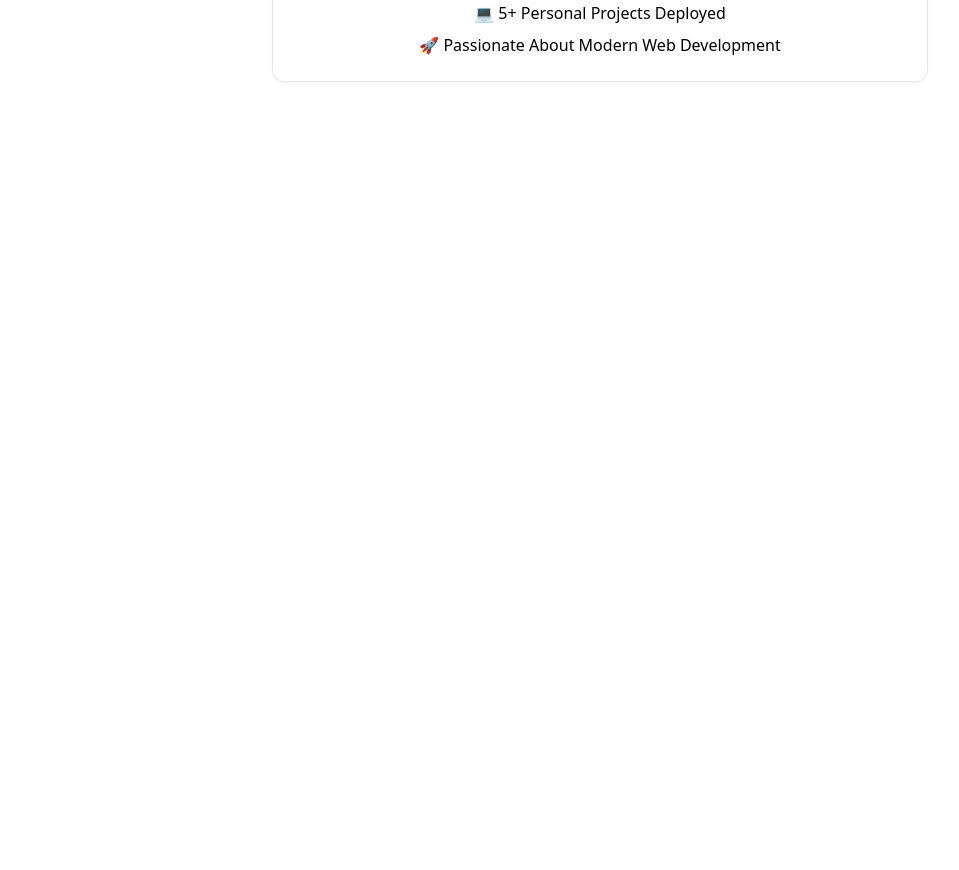
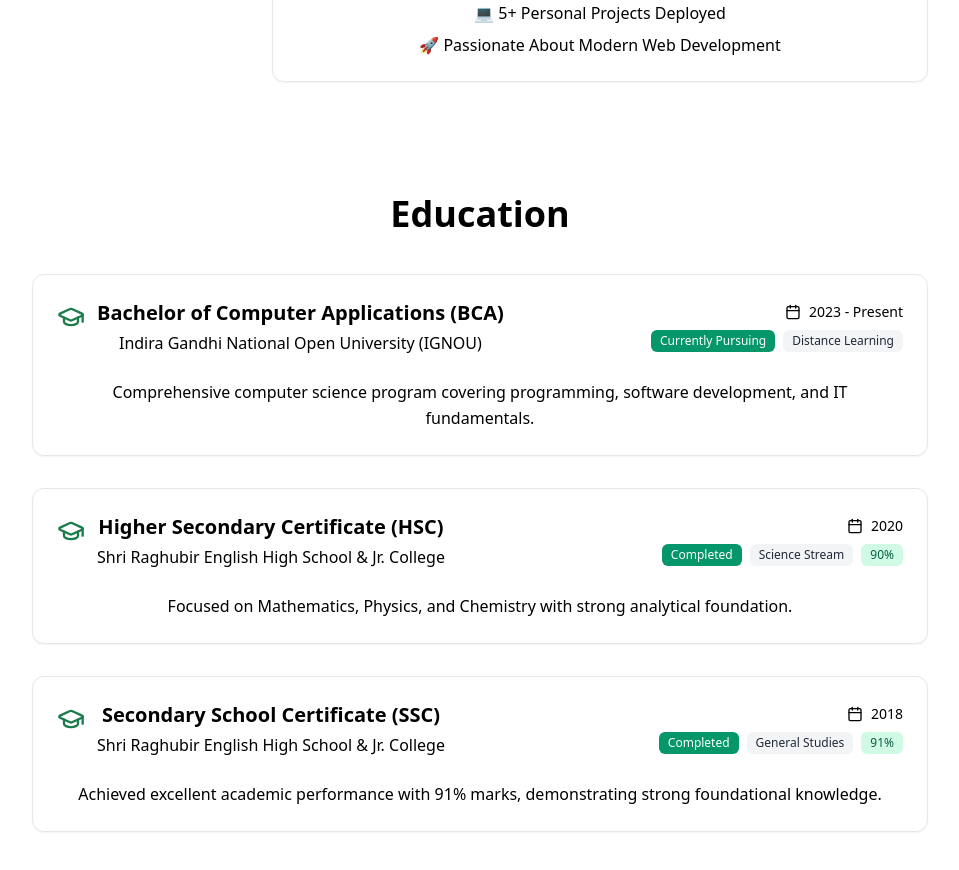
Before and after one commit to devlopersumit/Sumit-Jha-Portfolio-2, a React (Vite) app: page / in a window 1280 px wide. Shown: the part 1360-2230 px from the top of the page, without its empty margins (160-1119 px from the left). Before the commit the page ends 1522 px from the top, so only its background shows below. Built offline with nearby package versions, Linux system fonts and the light colour scheme.

Commit message:
created education section

```diff
--- a/src/App.tsx
+++ b/src/App.tsx
@@ -1,6 +1,7 @@
 
 import './App.css'
 import About from './Components/About'
+import Education from './Components/Education'
 import Home from './Components/Home'
 import Navbar from './Components/Navbar'
 
@@ -12,6 +13,7 @@ function App() {
       <Navbar />
       <Home />
       <About />
+      <Education />
     </>
   )
 }
--- a/src/Components/Education.tsx
+++ b/src/Components/Education.tsx
@@ -0,0 +1,128 @@
+const educationData = [
+  {
+    title: "Bachelor of Computer Applications (BCA)",
+    institution: "Indira Gandhi National Open University (IGNOU)",
+    year: "2023 - Present",
+    badges: [
+      { text: "Currently Pursuing", color: "bg-emerald-600 text-white" },
+      { text: "Distance Learning", color: "bg-gray-100 text-gray-800" },
+    ],
+    description:
+      "Comprehensive computer science program covering programming, software development, and IT fundamentals.",
+    iconColor: "#1A7C4B",
+  },
+  {
+    title: "Higher Secondary Certificate (HSC)",
+    institution: "Shri Raghubir English High School & Jr. College",
+    year: "2020",
+    badges: [
+      { text: "Completed", color: "bg-emerald-600 text-white" },
+      { text: "Science Stream", color: "bg-gray-100 text-gray-800" },
+      { text: "90%", color: "bg-emerald-100 text-emerald-800" }, // Added badge
+    ],
+    description:
+      "Focused on Mathematics, Physics, and Chemistry with strong analytical foundation.",
+    iconColor: "#1A7C4B",
+  },
+  {
+    title: "Secondary School Certificate (SSC)",
+    institution: "Shri Raghubir English High School & Jr. College",
+    year: "2018",
+    badges: [
+      { text: "Completed", color: "bg-emerald-600 text-white" },
+      { text: "General Studies", color: "bg-gray-100 text-gray-800" },
+      { text: "91%", color: "bg-emerald-100 text-emerald-800" },
+    ],
+    description:
+      "Achieved excellent academic performance with 91% marks, demonstrating strong foundational knowledge.",
+    iconColor: "#1A7C4B",
+  },
+];
+
+const Education = () => {
+  return (
+    <section id="education" className="py-16 px-4 sm:px-6 lg:px-8 bg-muted/30">
+      <div className="max-w-4xl mx-auto">
+        <h2 className="font-heading font-bold text-3xl sm:text-4xl text-center mb-10">
+          Education
+        </h2>
+        <div className="flex flex-col gap-8">
+          {educationData.map((edu, idx) => (
+            <div
+              key={idx}
+              className="bg-white dark:bg-card text-card-foreground flex flex-col gap-4 rounded-xl border py-6 px-4 sm:px-6 shadow-sm hover:shadow-lg transition-shadow duration-300"
+            >
+              <div className="flex flex-col md:flex-row md:items-center md:justify-between gap-4">
+                <div className="flex items-start gap-3">
+                  <svg
+                    xmlns="http://www.w3.org/2000/svg"
+                    width="24"
+                    height="24"
+                    viewBox="0 0 24 24"
+                    fill="none"
+                    stroke={edu.iconColor}
+                    strokeWidth="2"
+                    strokeLinecap="round"
+                    strokeLinejoin="round"
+                    className="h-7 w-7 mt-1 flex-shrink-0"
+                  >
+                    <path d="M21.42 10.922a1 1 0 0 0-.019-1.838L12.83 5.18a2 2 0 0 0-1.66 0L2.6 9.08a1 1 0 0 0 0 1.832l8.57 3.908a2 2 0 0 0 1.66 0z"></path>
+                    <path d="M22 10v6"></path>
+                    <path d="M6 12.5V16a6 3 0 0 0 12 0v-3.5"></path>
+                  </svg>
+                  <div>
+                    <div className="font-heading font-semibold text-lg sm:text-xl mb-1">
+                      {edu.title}
+                    </div>
+                    <p className="text-muted-foreground font-medium">
+                      {edu.institution}
+                    </p>
+                  </div>
+                </div>
+                <div className="flex flex-col sm:items-end gap-2">
+                  <div className="flex items-center gap-2 text-sm text-muted-foreground">
+                    <svg
+                      xmlns="http://www.w3.org/2000/svg"
+                      width="20"
+                      height="20"
+                      viewBox="0 0 24 24"
+                      fill="none"
+                      stroke="currentColor"
+                      strokeWidth="2"
+                      strokeLinecap="round"
+                      strokeLinejoin="round"
+                      className="h-4 w-4"
+                    >
+                      <path d="M8 2v4"></path>
+                      <path d="M16 2v4"></path>
+                      <rect width="18" height="18" x="3" y="4" rx="2"></rect>
+                      <path d="M3 10h18"></path>
+                    </svg>
+                    {edu.year}
+                  </div>
+                  <div className="flex gap-2 flex-wrap">
+                    {edu.badges.map((badge, i) => (
+                      <span
+                        key={i}
+                        className={`inline-flex items-center justify-center rounded-md px-2 py-0.5 text-xs font-medium w-fit whitespace-nowrap shrink-0 transition-colors duration-200 border border-transparent ${badge.color} hover:opacity-90`}
+                      >
+                        {badge.text}
+                      </span>
+                    ))}
+                  </div>
+                </div>
+              </div>
+              <div className="mt-2">
+                <p className="text-muted-foreground leading-relaxed text-base">
+                  {edu.description}
+                </p>
+              </div>
+            </div>
+          ))}
+        </div>
+      </div>
+    </section>
+  );
+};
+
+export default Education;
```
